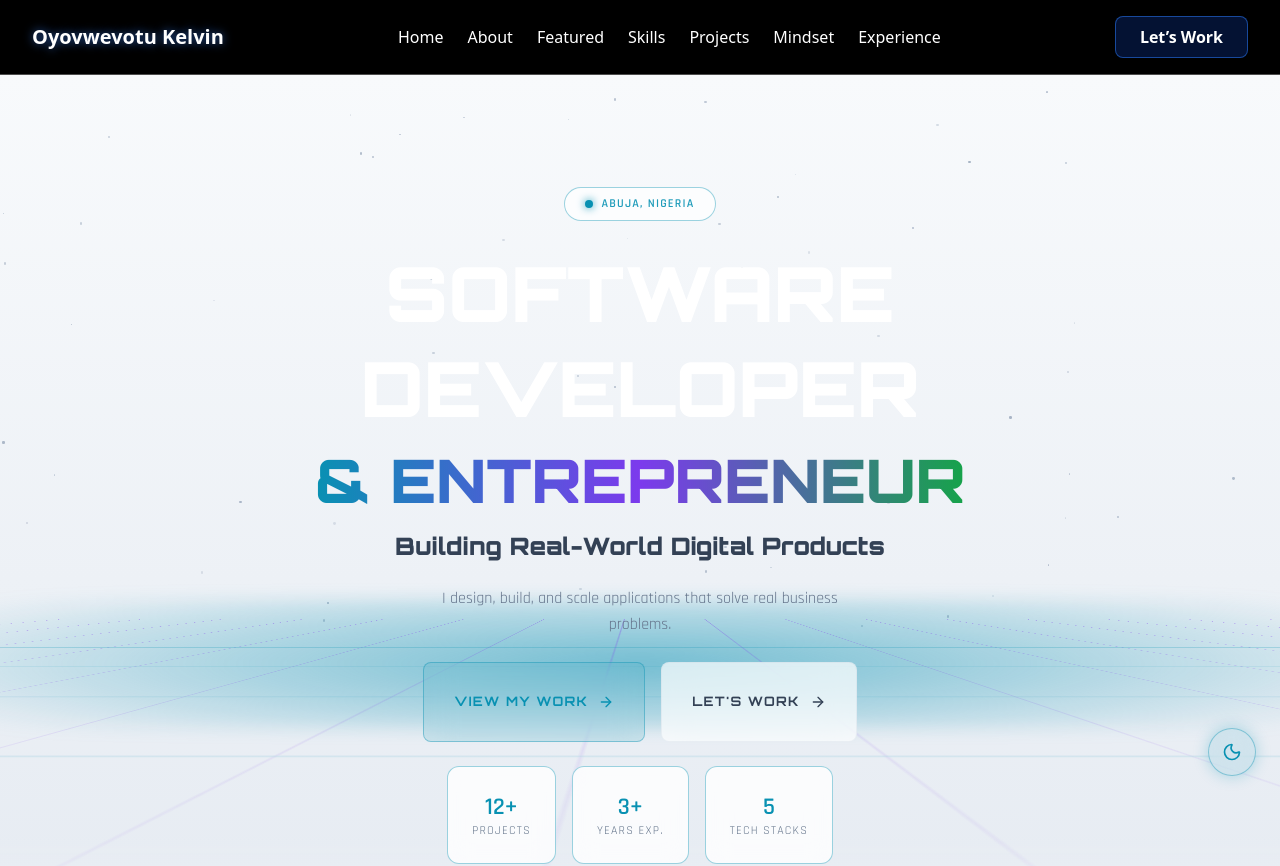
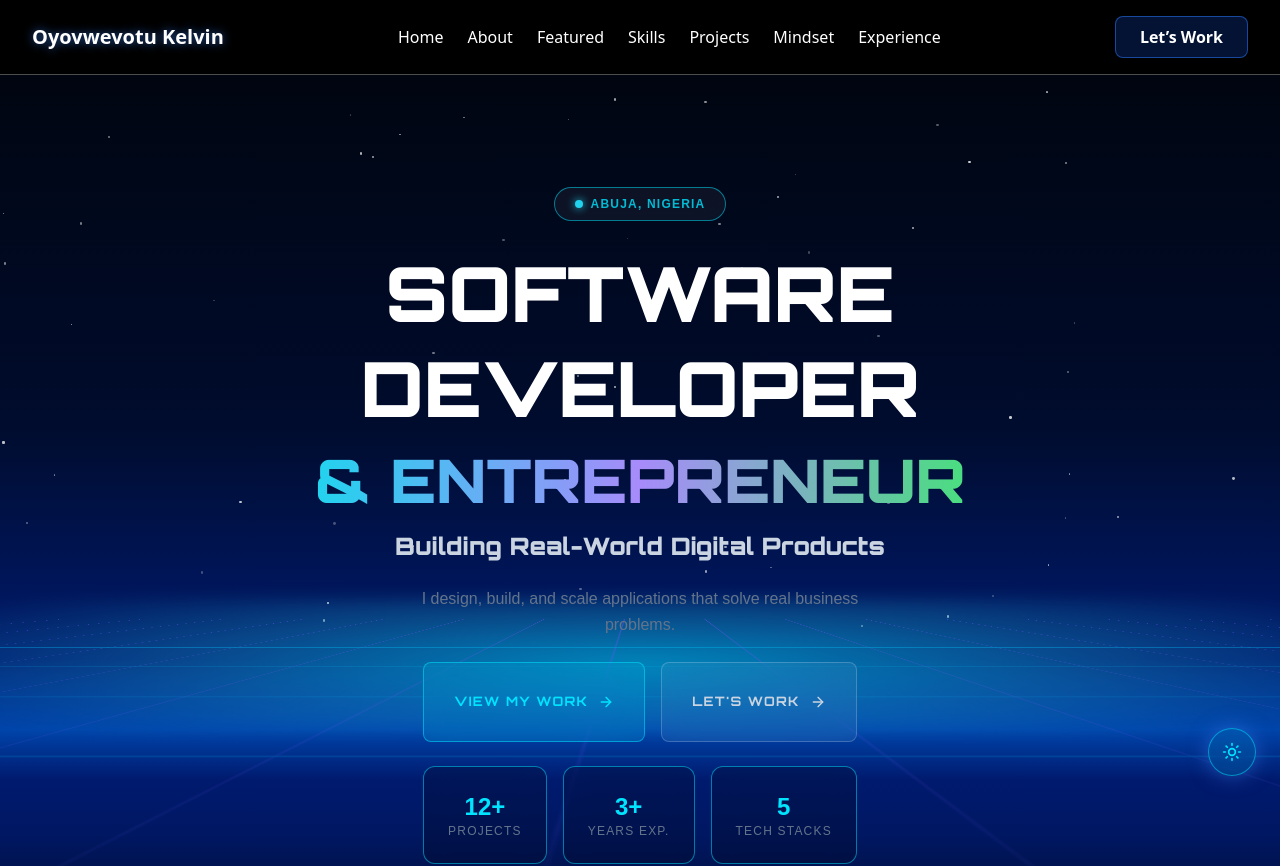
Before and after one commit to oyovwevotukelvino-byte/MY-PORTFOLIO, a React (Vite) app: page / in a window 1280 px wide. Shown: the top 866 px of the page. Built offline with nearby package versions, Linux system fonts and the light colour scheme.

Commit message:
Set dark mode as default

```diff
--- a/src/theme/ThemeProvider.jsx
+++ b/src/theme/ThemeProvider.jsx
@@ -33,7 +33,7 @@ export function ThemeProvider({ children }) {
     const stored = localStorage.getItem("theme-mode");
     if (stored === "dark" || stored === "light") return stored;
 
-    return getSystemTheme();
+    return "dark";
   });
 
   /**
@@ -79,24 +79,7 @@ export function ThemeProvider({ children }) {
   /**
    * SYSTEM THEME AUTO-SYNC
    */
-  useEffect(() => {
-    if (typeof window === "undefined") return;
 
-    const media = window.matchMedia("(prefers-color-scheme: dark)");
-
-    const handleChange = (e) => {
-      const stored = localStorage.getItem("theme-mode");
-
-      // Only auto-update if user hasn't manually chosen
-      if (!stored) {
-        setMode(e.matches ? "dark" : "light");
-      }
-    };
-
-    media.addEventListener("change", handleChange);
-
-    return () => media.removeEventListener("change", handleChange);
-  }, []);
 
   /**
    * CONTEXT VALUE (FLAT STRUCTURE)
```
